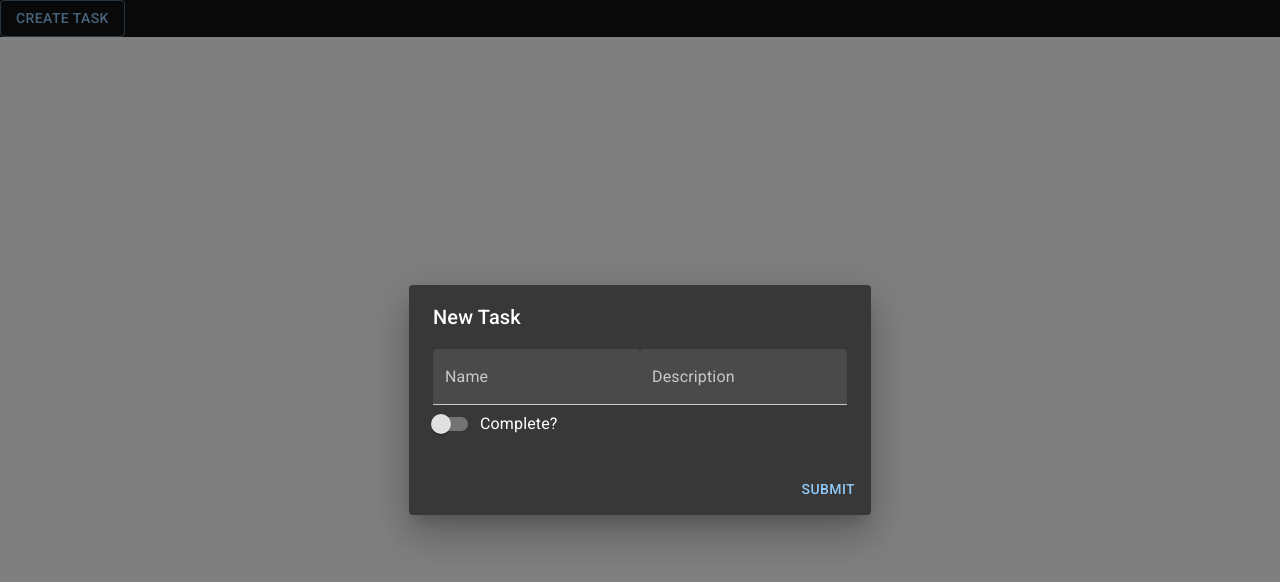
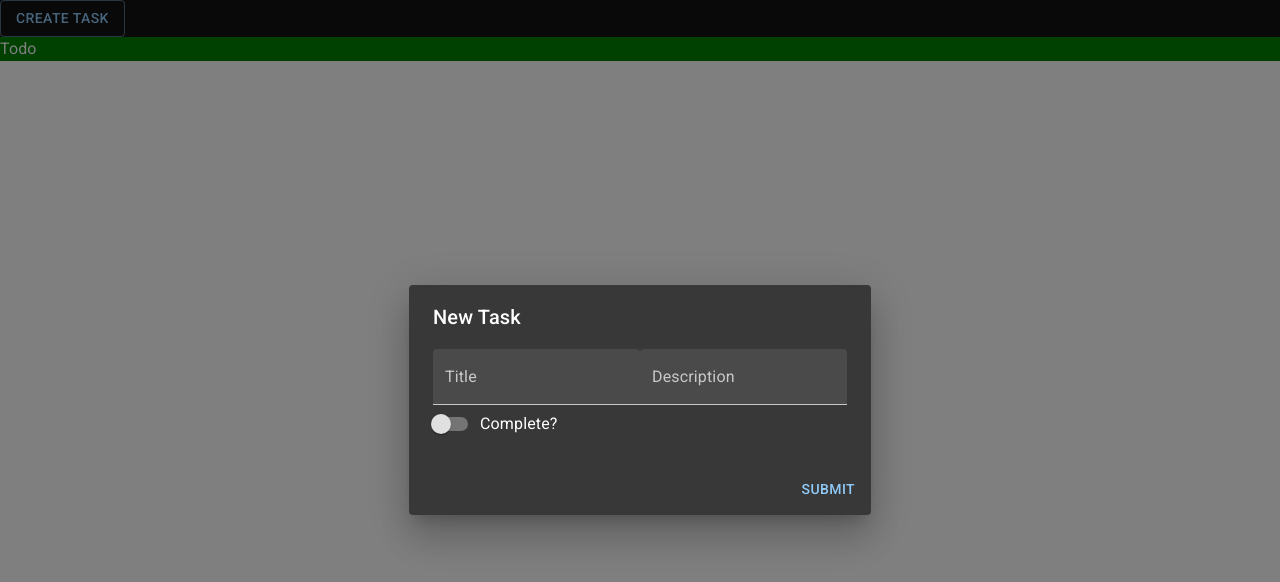
Before and after one commit to Brodypen/todo-list, a React (Create React App) app: page / in a window 1280 px wide. Both pictures are taken after a click on the button "CREATE TASK". Shown: the top 582 px of the page. Built offline with nearby package versions, Linux system fonts and the light colour scheme.

Commit message:
Add task fuctionality and validation

```diff
--- a/src/App.js
+++ b/src/App.js
@@ -1,33 +1,34 @@
 import React, { useState } from "react";
-import { ThemeProvider, createTheme } from "@mui/material/styles"
+import { ThemeProvider, createTheme } from "@mui/material/styles";
 
-import Header from "./components/Header"
+import Header from "./components/Header";
 import { Paper, Box } from "@mui/material";
 import TodoForm from "./components/TodoForm";
+import Todos from "./components/Todos";
 function App() {
   const darkTheme = createTheme({
     palette: {
       mode: "dark",
     },
   });
-  const [todos, setTodos] = useState([{id: 1, title: 'Todo', description: 'Info', complete: false}]);
-  const OnTodoSubmit = (id, name, description, complete) => {
-    const newTodo = {};
-    newTodo["id"] = id;
-     newTodo["title"] = name;
+  const [todos, setTodos] = useState([
+    { title: "Todo", description: "Info", complete: false },
+  ]);
+  const OnTodoSubmit = (title, description, complete) => {
+      const newTodo = {};
+      newTodo["title"] = title;
       newTodo["description"] = description;
-       newTodo["complete"] = complete;
-    setTodos(oldTodos => [...oldTodos, newTodo]);
-    console.table(todos);
-  }
+      newTodo["complete"] = complete;
+      setTodos((oldTodos) => [...oldTodos, newTodo]);
+  };
   return (
     <ThemeProvider theme={darkTheme}>
       <Box bgcolor={"background.default"} color={"text.primary"}>
-        <Header/>
-        <TodoForm onClick={OnTodoSubmit} />
+        <Header />
+        <TodoForm todos={todos} onClick={OnTodoSubmit} />
       </Box>
+      <Todos todos={todos} />
     </ThemeProvider>
-
   );
 }
 
--- a/src/components/TodoForm.js
+++ b/src/components/TodoForm.js
@@ -1,4 +1,4 @@
-import React, {useState, useId} from "react";
+import React, { useState, useId } from "react";
 import Button from "@mui/material/Button";
 import TextField from "@mui/material/TextField";
 import Dialog from "@mui/material/Dialog";
@@ -6,11 +6,12 @@ import DialogActions from "@mui/material/DialogActions";
 import DialogContent from "@mui/material/DialogContent";
 import DialogTitle from "@mui/material/DialogTitle";
 import { FormControlLabel, FormGroup, Switch } from "@mui/material";
-const TodoForm = ({ onClick }) => {
+const TodoForm = ({ onClick, todos }) => {
   const [open, setOpen] = React.useState(false);
-  const [name, setName] = React.useState("");
+  const [title, setTitle] = React.useState("");
   const [desc, setDesc] = React.useState("");
   const [complete, setComplete] = React.useState(false);
+  const [errorText, setErrorText] = React.useState("");
   const handleClickOpen = () => {
     setOpen(true);
   };
@@ -18,7 +19,17 @@ const TodoForm = ({ onClick }) => {
   const handleClose = () => {
     setOpen(false);
   };
-  const id = useId();
+  const handleSubmit = () => {
+    if (title === "" || todos.findIndex((item) => item.title === title) !== -1) {
+      setErrorText("Error!");
+
+    }
+    else {
+    setErrorText("");
+    handleClose();
+    onClick(title, desc, complete);
+  }
+  };
 
   return (
     <div>
@@ -29,10 +40,13 @@ const TodoForm = ({ onClick }) => {
         <DialogTitle>New Task</DialogTitle>
         <DialogContent>
           <TextField
-            id="name"
-            label="Name"
+
+            error={errorText !== ""}
+            helperText={errorText === "" ? "" : "Task with same name"}
+            id="title"
+            label="Title"
             variant="filled"
-            onChange={(e) => setName(e.target.value)}
+            onChange={(e) => setTitle(e.target.value)}
           />
           <TextField
             id="Description"
@@ -45,12 +59,14 @@ const TodoForm = ({ onClick }) => {
               control={<Switch />}
               label="Complete?"
               color="secondary"
-              onChange={(e) => e.target.value === 'on' ? setComplete(true) : setComplete(false)}
+              onChange={(e) =>
+                e.target.value === "on" ? setComplete(true) : setComplete(false)
+              }
             ></FormControlLabel>
           </FormGroup>
         </DialogContent>
         <DialogActions>
-          <Button onClick={() => onClick(id, name, desc, complete)}>Submit</Button>
+          <Button onClick={() => handleSubmit()}>Submit</Button>
         </DialogActions>
       </Dialog>
     </div>
--- a/src/components/Todos.js
+++ b/src/components/Todos.js
@@ -1,14 +1,22 @@
 import React from "react";
 import PropTypes from "prop-types";
-import { Typography } from "@mui/material";
+import { Stack, Box, Typography } from "@mui/material";
 /* Todos are the individals tasks you have to do*/
 
 
-const Todos = ({ todo }) => {
+const Todos = ({ todos }) => {
   return (
-    <Typography>
-      Howdy
-      </Typography>
+    <Stack spacing={2}>
+      {console.table(todos)}
+      {todos.map((todo) => (
+        <Typography key={'' + todo.title + todo.description + todo.complete}
+          bgcolor={'green'}
+          color={"text.primary"}
+        >
+          {todo.title}
+        </Typography>
+      ))}
+    </Stack>
   );
 };
 
```
Also changed, not shown: 1 other file (tests, documents, lock files or other folders).
